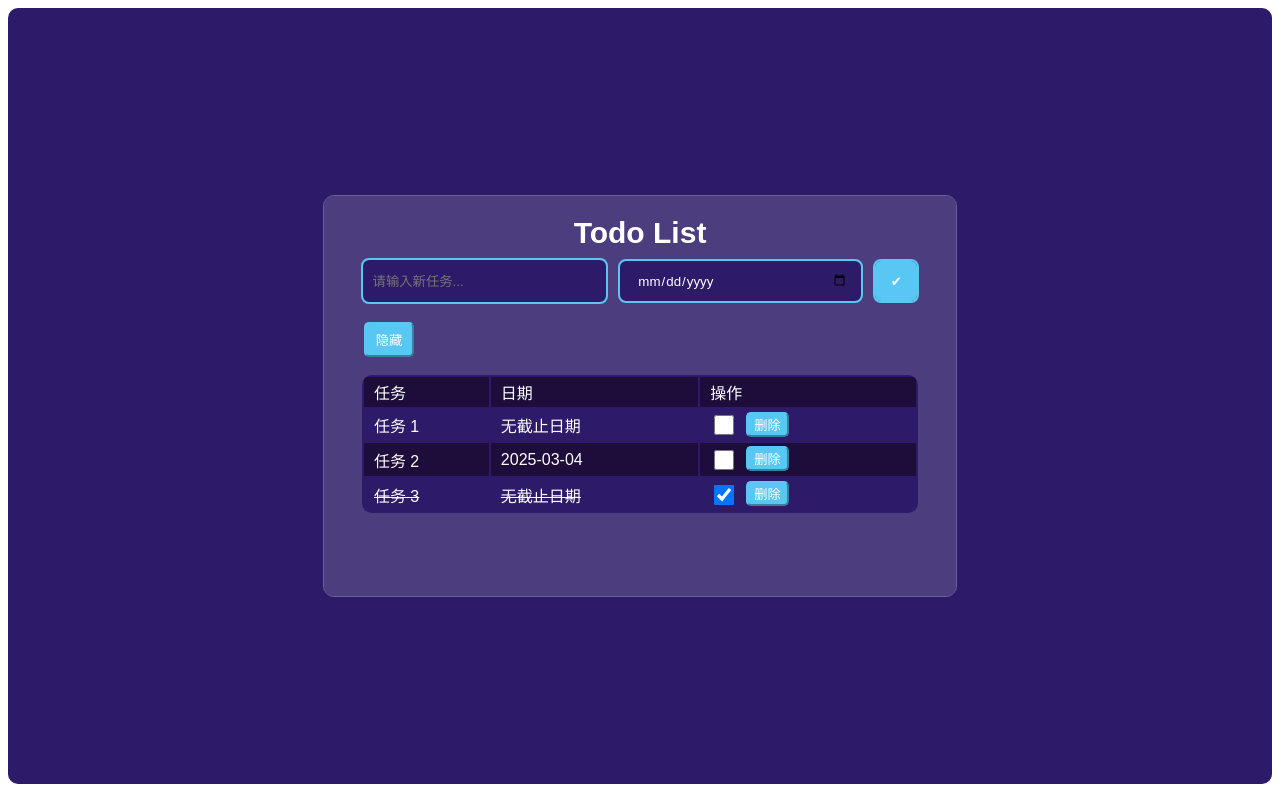
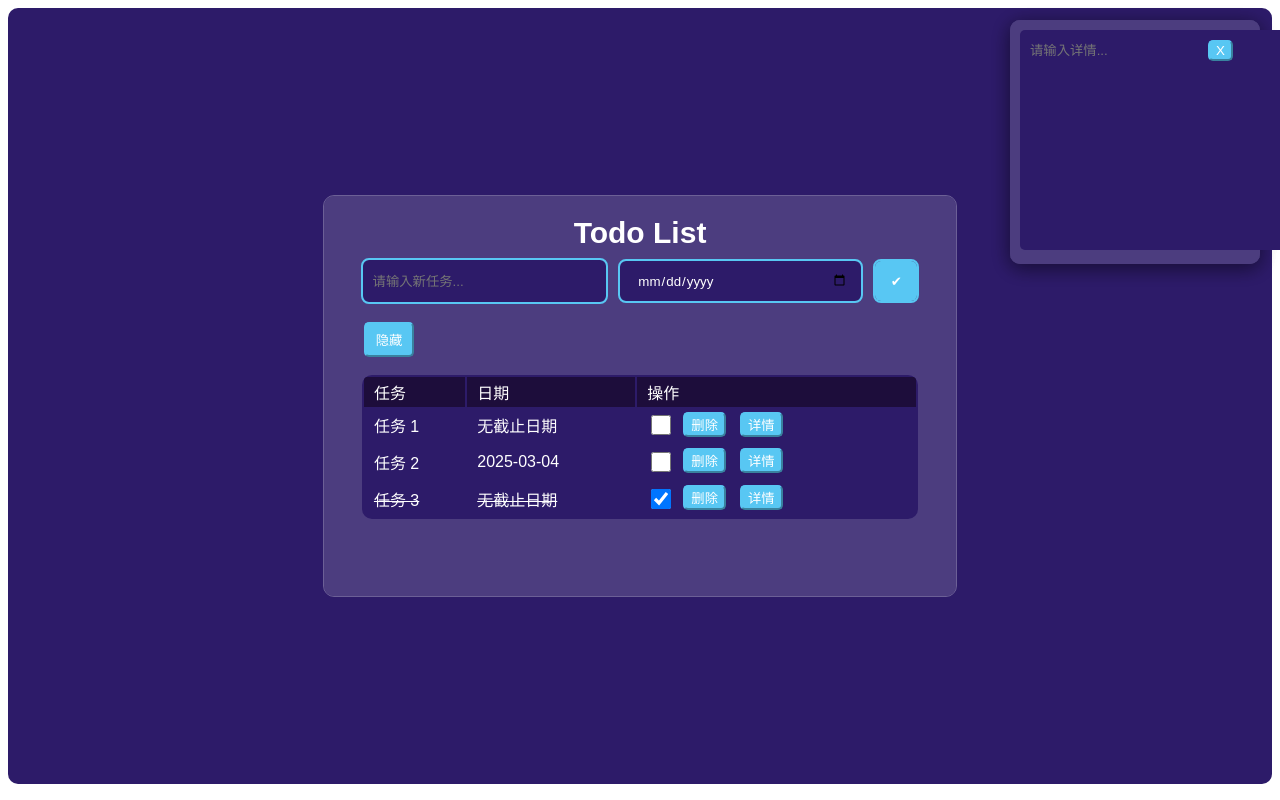
Before and after one commit to WuYujie666/todoList, a Vue app: page /detail in a window 1280 px wide. Built offline with nearby package versions, Linux system fonts and the light colour scheme; the HTML template or start-up script is replaced by a standard one.

Commit message:
创建pinia store

```diff
--- a/package.json
+++ b/package.json
@@ -15,8 +15,10 @@
     "format": "prettier --write src/"
   },
   "dependencies": {
+    "pinia": "^3.0.1",
     "todolist": "file:",
-    "vue": "^3.5.13"
+    "vue": "^3.5.13",
+    "vue-router": "^4.5.0"
   },
   "devDependencies": {
     "@tsconfig/node22": "^22.0.0",
--- a/src/components/TodoItem.vue
+++ b/src/components/TodoItem.vue
@@ -4,31 +4,38 @@
         <th>{{ item.content }}</th>
         <th>{{ dateString }}</th>
         <th>
-            <input type="checkbox" id="item" name="item" v-model="item.completed" /><button
-                @click="deleteItem"
+            <input type="checkbox" id="item" name="item" v-model="item.completed" />
+            <button @click="deleteItem">删除</button>
+            <RouterLink
+                :to="{
+                    path: '/detail',
+                    query: { detailContent: item.detail },
+                }"
             >
-                删除
-            </button>
+                <button>详情</button>
+            </RouterLink>
         </th>
-        <!-- 未完成 -->
     </tr>
+    <RouterView></RouterView>
 </template>
 <script setup lang="ts">
 import { type Item } from '@/types'
-import { computed } from 'vue'
-const itemObj = defineProps<{ item: Item }>()
-let item = itemObj.item
-const dateString = computed(() => {
-    if (item.date && item.date instanceof Date) {
-        return item.date.toISOString().split('T')[0]
-    } else return '无截止日期'
-})
+import TaskDetail from '@/views/TaskDetail.vue'
+import { useDate } from '@/hooks/useDate'
+import { RouterView, RouterLink } from 'vue-router'
+// 定义 props 和 emits
+const { item } = defineProps<{ item: Item }>()
 const emit = defineEmits(['deleteItem'])
 
+// 使用自定义 Hook 格式化日期
+const { dateString } = useDate(item.date)
+
+// 删除任务函数
 function deleteItem() {
     emit('deleteItem', item.id)
     console.log('子删除' + item.id)
 }
+
 // vue中最好不要直接操作dom。if (item.completed) document.getElementById('item').classList.remove('completed')
 // else document.getElementById('item').classList.add('completed')
 // 永久删除，不适合用计算属性。const deleteItem = computed(() => {})
--- a/src/components/TodoList.vue
+++ b/src/components/TodoList.vue
@@ -4,10 +4,12 @@ import TodoForm from './TodoForm.vue'
 import FilterButton from './FilterButton.vue'
 import { computed, ref } from 'vue'
 import { type Item } from '@/types'
+import { useRoute } from 'vue-router'
+
 let id = 0
 const todoList = ref<Array<Item>>([
     { id: id++, content: '任务 1', completed: false },
-    { id: id++, content: '任务 2', date: new Date(), completed: false },
+    { id: id++, content: '任务 2', date: new Date(), completed: false, detail: '步骤1步骤2步骤3' },
     { id: id++, content: '任务 3', completed: true },
 ])
 let isDisplay = ref(false)
@@ -17,14 +19,6 @@ const filteredTodos = computed(() => {
 function getIndexById(idToFind: number): number {
     return todoList.value.findIndex((element) => element.id === idToFind)
 }
-// const incompletedList = computed(
-//     () => <Item[]>todoList.value.filter((item: Item) => item.completed == false),
-// )
-// const completedList = computed(
-//     () => <Item[]>todoList.value.filter((item: Item) => item.completed == true),
-// )
-//const filteredTodoList=computed(()=>{})
-// const todoList = ref<Item[]>([])
 </script>
 
 <template>
--- /dev/null
+++ b/src/hooks/useDate.ts
@@ -0,0 +1,11 @@
+import { computed } from 'vue'
+export function useDate(date: Date | undefined) {
+    const dateString = computed(() => {
+        if (date && date instanceof Date) {
+            return date.toISOString().split('T')[0]
+        } else return '无截止日期'
+    })
+
+    //向外部暴露数据
+    return { dateString }
+}
--- a/src/main.ts
+++ b/src/main.ts
@@ -2,5 +2,12 @@
 
 import { createApp } from 'vue'
 import App from './App.vue'
+import router from './router'
+import { createPinia } from 'pinia'
 
-createApp(App).mount('#app')
+const app = createApp(App)
+const pinia = createPinia()
+
+app.use(router)
+app.use(pinia)
+app.mount('#app')
--- /dev/null
+++ b/src/router/index.ts
@@ -0,0 +1,13 @@
+import { createRouter, createWebHistory } from 'vue-router'
+import TaskDetail from '../views/TaskDetail.vue'
+const router = createRouter({
+    history: createWebHistory(),
+    routes: [
+        {
+            path: '/detail',
+            component: TaskDetail,
+        },
+    ],
+})
+
+export default router
--- a/src/types/index.ts
+++ b/src/types/index.ts
@@ -3,4 +3,5 @@ export interface Item {
     content: string
     date?: Date
     completed: boolean
+    detail?: string
 }
--- /dev/null
+++ b/src/views/TaskDetail.vue
@@ -0,0 +1,55 @@
+<template>
+    <div class="details">
+        <textarea
+            v-model="detailContent"
+            class="detailInput"
+            placeholder="请输入详情..."
+        ></textarea>
+        <button @click="closeDetail" class="closeButton">X</button>
+    </div>
+</template>
+<script setup lang="ts" name="TaskDetail">
+import { useRoute, useRouter } from 'vue-router'
+import { defineEmits, ref } from 'vue'
+
+const router = useRouter()
+const route = useRoute()
+const detailContent = ref(String(route.query.detailContent || ''))
+const emit = defineEmits(['updateContent'])
+
+function closeDetail() {
+    emit('updateContent', detailContent.value)
+    router.push({ path: '/', query: { detailContent: detailContent.value } })
+}
+</script>
+
+<style scoped>
+.details {
+    position: fixed; /* 固定定位 */
+    right: 20px; /* 距离页面右侧20像素 */
+    top: 20px; /* 距离页面顶部20像素 */
+    width: 250px; /* 弹窗宽度 */
+    background-color: var(--lighter-main-color); /* 背景颜色 */
+    border-radius: 10px; /* 圆角边框 */
+    border: none; /* 去掉边框 */
+    box-shadow: 0 4px 20px rgba(0, 0, 0, 0.2); /* 更柔和的阴影效果 */
+    padding: 0px; /* 内边距 */
+    z-index: 1000; /* 确保在其他内容之上 */
+    transform: translateX(0); /* 初始位置 */
+}
+.closeButton {
+    position: fixed;
+    top: 20px; /* 距离窗口底部20px */
+    right: 20px; /* 距离窗口左边20px */
+    /* 其他按钮样式 */
+}
+.detailInput {
+    width: 100%; /* 使文本框宽度适应容器 */
+    height: 200px; /* 设置文本框高度 */
+    border-radius: 5px; /* 圆角边框 */
+    border: none; /* 边框样式 */
+    margin: 10px;
+    padding: 10px; /* 内边距 */
+    background-color: var(--main-color);
+}
+</style>
```
Also changed, not shown: src/store/task.ts (added, +22 -0 lines), 2 other files (tests, documents, lock files or other folders).
